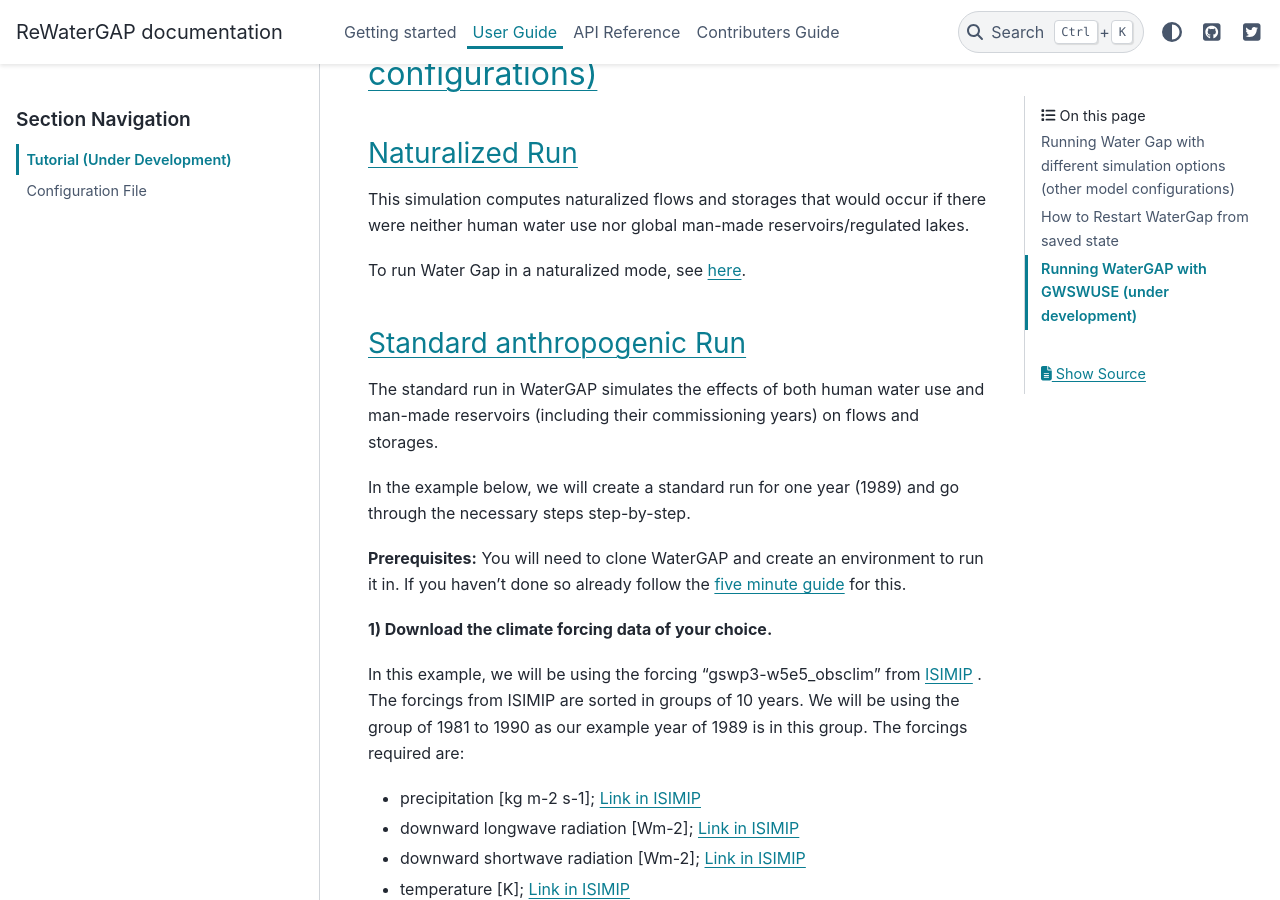
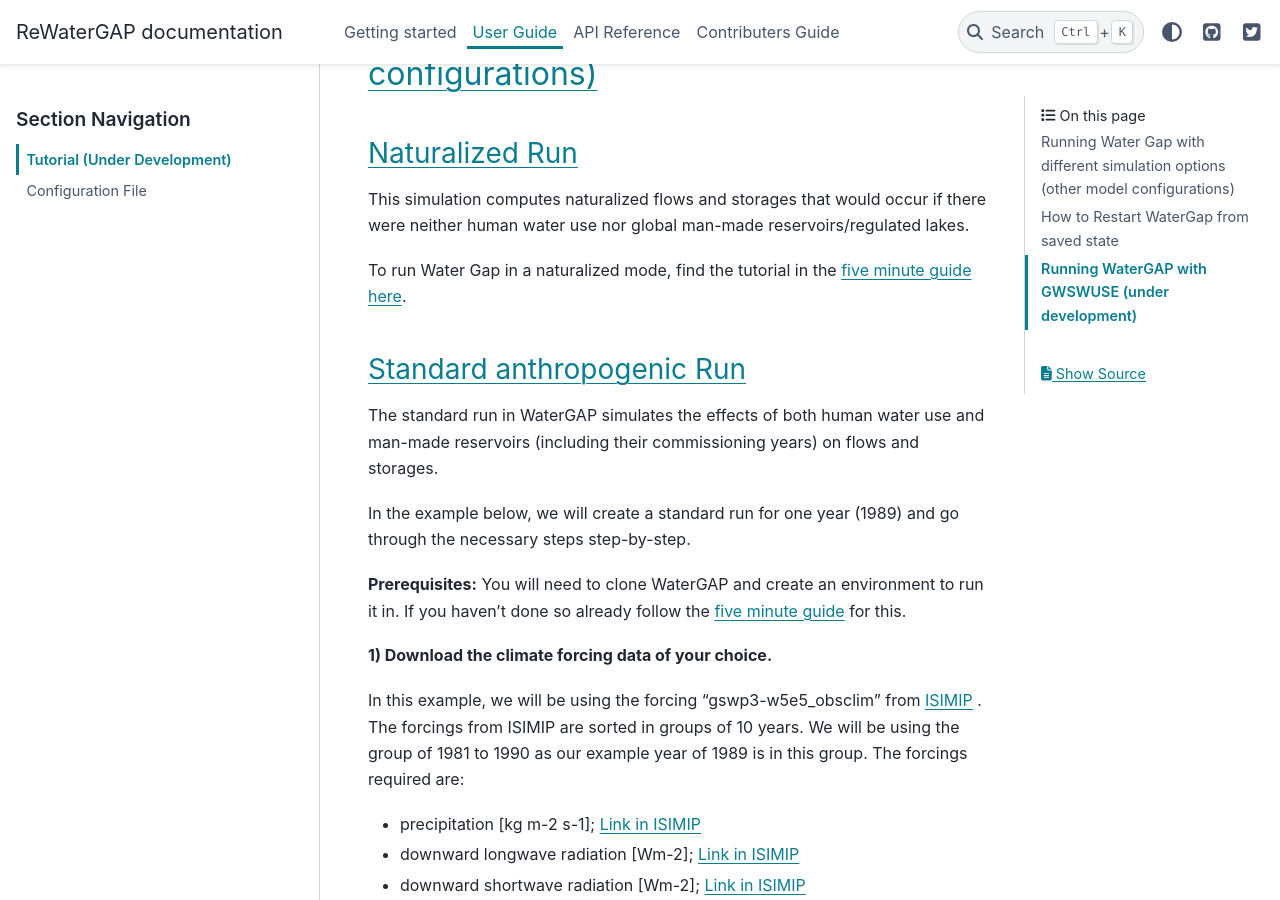
Before and after one commit to HydrologyFrankfurt/ReWaterGAP, a Sphinx documentation site: the page built from docs/user_guide/tutorials.rst, in a window 1280 px wide and 900 px high, scrolled down 748 px. Built offline with Sphinx 7.4.7 and the PyData theme 0.15.4, drawn with Linux system fonts in a browser that asks for light colours; pages that are not in the unit, such as notebooks, are missing from menus.

Commit message:
Update tutorials.rst

```diff
--- a/docs/user_guide/tutorials.rst
+++ b/docs/user_guide/tutorials.rst
@@ -22,7 +22,7 @@
 
 This simulation computes naturalized flows and storages that would occur if there were neither human water use nor global man-made reservoirs/regulated lakes.
 
-To run Water Gap in a naturalized mode, see :ref:`here <naturalized_run>`.
+To run Water Gap in a naturalized mode, find the tutorial in the :ref:`five minute guide <five_minute_guide>` :ref:`here <naturalized_run>`.
 
 .. standard_anthropogenic_run:
 
```
